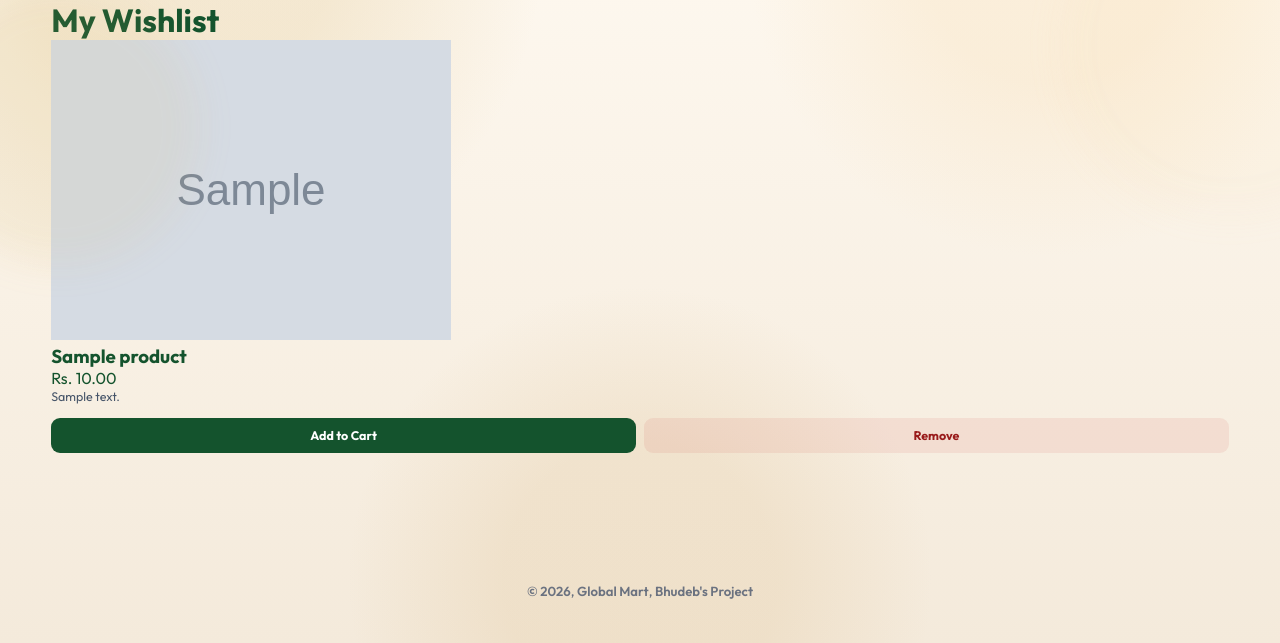
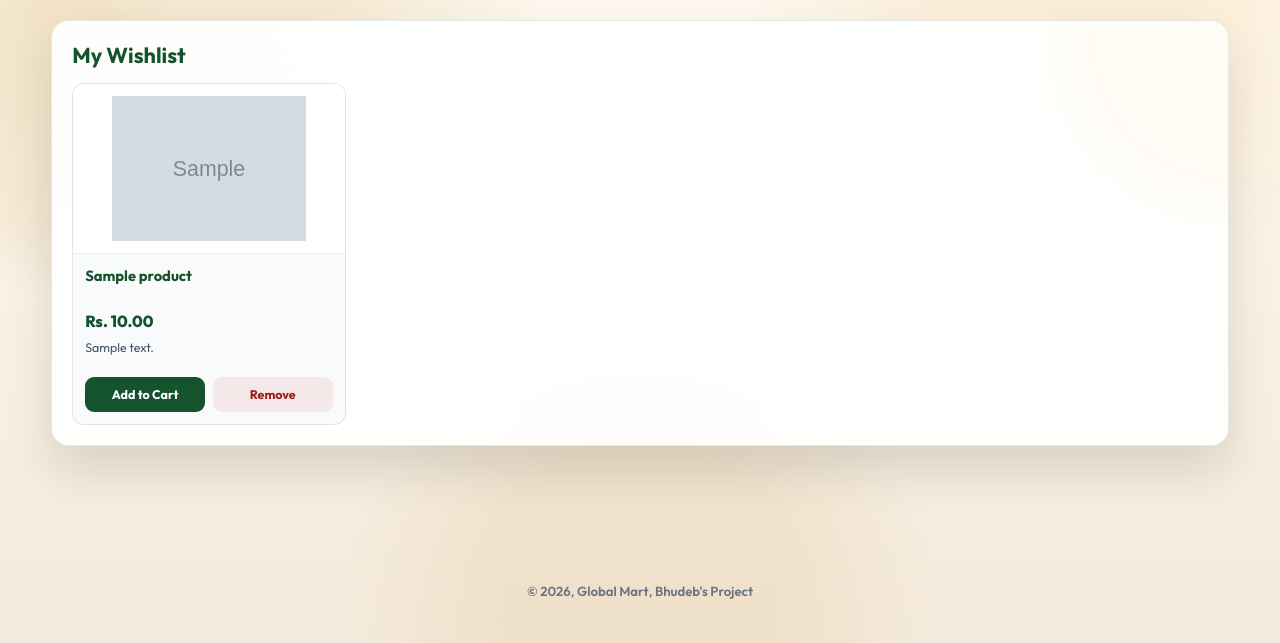
Before and after one commit to Bhudev-cmd/Global_Mart, a Django app: page /wishlist/ in a window 1280 px wide. Shown: the part 157-800 px from the top of the page. Run offline with Django 5.2, Linux system fonts and the light colour scheme; a user stored in the database is signed in; tables that the repository leaves empty hold one stand-in row (values such as "Sample post"); grey boxes marked "Sample" are stand-in pictures.

Commit message:
Add infinite scroll and improve wishlist layout

```diff
--- a/store/templates/store/wishlist.html
+++ b/store/templates/store/wishlist.html
@@ -190,6 +190,74 @@
             background: rgba(22, 101, 52, 0.08);
         }
 
+        .wishlist-shell {
+            margin-top: 20px;
+            background: rgba(255, 255, 255, 0.96);
+            border: 1px solid rgba(22, 101, 52, 0.12);
+            border-radius: var(--radius-lg);
+            padding: 20px;
+            backdrop-filter: blur(18px) saturate(150%);
+            box-shadow: 0 24px 48px rgba(0, 0, 0, 0.12);
+        }
+
+        .wishlist-shell h1 {
+            font-size: 1.35rem;
+            margin-bottom: 14px;
+            color: #14532d;
+        }
+
+        .wishlist-grid {
+            display: grid;
+            grid-template-columns: repeat(4, minmax(0, 1fr));
+            gap: 14px;
+        }
+
+        .wishlist-card {
+            border: 1px solid rgba(22, 101, 52, 0.12);
+            border-radius: var(--radius-md);
+            overflow: hidden;
+            background: rgba(249, 250, 251, 0.94);
+            display: flex;
+            flex-direction: column;
+            min-height: 100%;
+            transition: transform 0.2s ease, box-shadow 0.2s ease;
+        }
+
+        .wishlist-card:hover {
+            transform: translateY(-2px);
+            box-shadow: 0 12px 28px rgba(0, 0, 0, 0.12);
+        }
+
+        .product-image {
+            width: 100%;
+            height: 170px;
+            object-fit: contain;
+            background: #ffffff;
+            padding: 12px;
+            border-bottom: 1px solid rgba(22, 101, 52, 0.08);
+        }
+
+        .product-info {
+            padding: 12px;
+            display: flex;
+            flex-direction: column;
+            gap: 8px;
+            flex: 1;
+        }
+
+        .product-name {
+            font-size: 0.92rem;
+            line-height: 1.35;
+            color: #14532d;
+            min-height: 2.5em;
+        }
+
+        .product-price {
+            font-size: 1rem;
+            font-weight: 800;
+            color: #14532d;
+        }
+
         .product-description {
             color: var(--muted);
             font-size: 0.78rem;
@@ -227,7 +295,7 @@
 
         .btn-remove:hover { background: rgba(248, 113, 113, 0.24); }
 
-        .empty-state { text-align: center; border: 1px dashed rgba(255, 255, 255, 0.2); border-radius: var(--radius-md); padding: 42px 18px; color: var(--muted); background: rgba(249, 250, 251, 0.94); }
+        .empty-state { text-align: center; border: 1px dashed rgba(22, 101, 52, 0.16); border-radius: var(--radius-md); padding: 42px 18px; color: var(--muted); background: rgba(249, 250, 251, 0.94); }
 
         .empty-state p { margin-bottom: 14px; }
 
--- a/store/views.py
+++ b/store/views.py
@@ -6,6 +6,7 @@ from django.conf import settings
 from django.http import JsonResponse
 from django.views.decorators.http import require_POST
 from django.db.models import Q
+from django.core.paginator import Paginator
 from django import forms
 from django.contrib.auth.models import User
 from decimal import Decimal
@@ -59,6 +60,7 @@ class UserProfileForm(forms.ModelForm):
 def product_list(request):
     query = request.GET.get('search')
     category_id = request.GET.get('category')
+    page_number = request.GET.get('page', 1)
 
     products = Product.objects.all()
     categories = Category.objects.all()
@@ -78,8 +80,12 @@ def product_list(request):
             Q(category__name__icontains=query)
         ).distinct()
 
+    paginator = Paginator(products, 12)
+    page_obj = paginator.get_page(page_number)
+
     return render(request, 'store/product_list.html', {
-        'products': products,
+        'products': page_obj.object_list,
+        'page_obj': page_obj,
         'categories': categories,
         'selected_category': selected_category,
         'search_query': query
```
Also changed, not shown: store/templates/store/product_list.html (+82 -2 lines).
